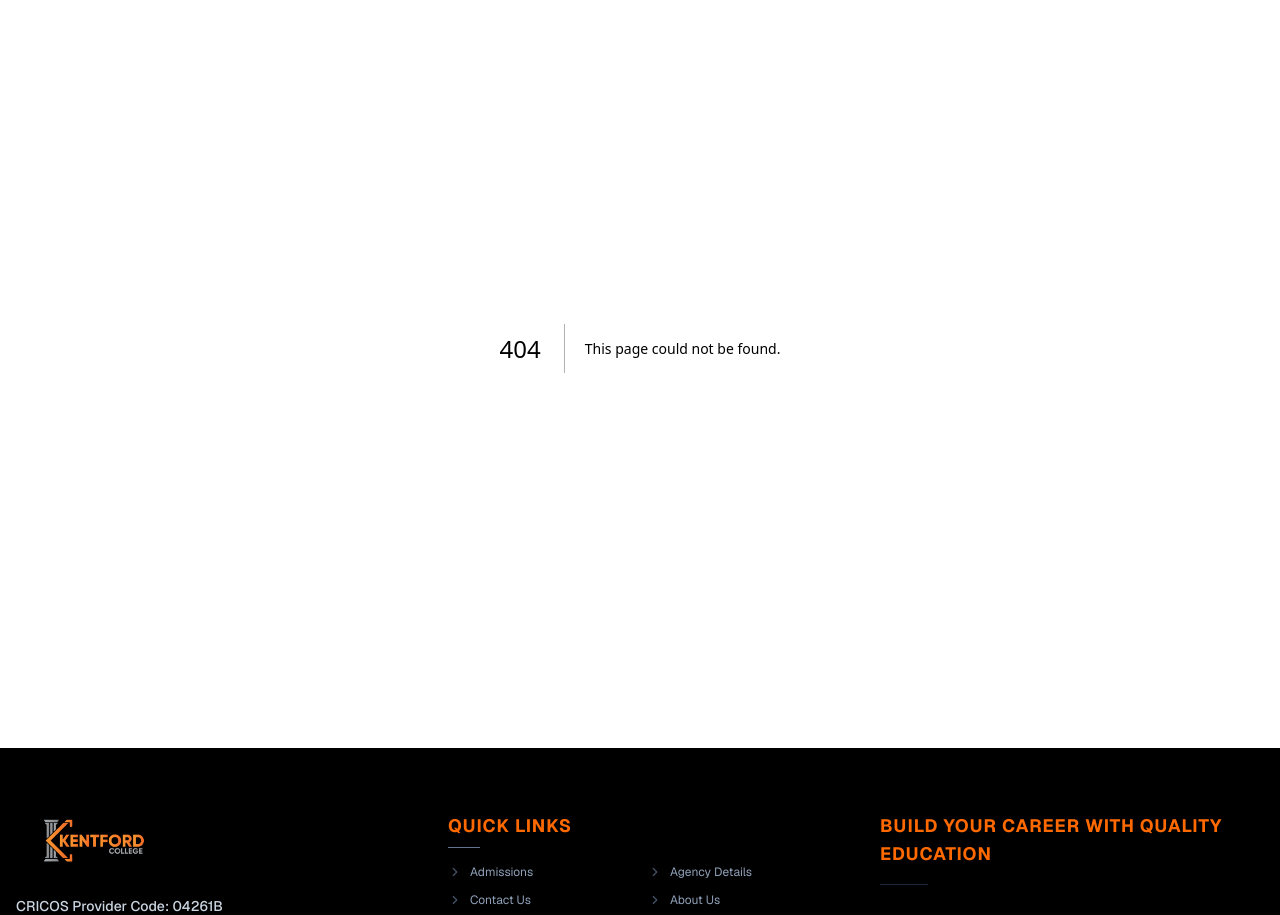
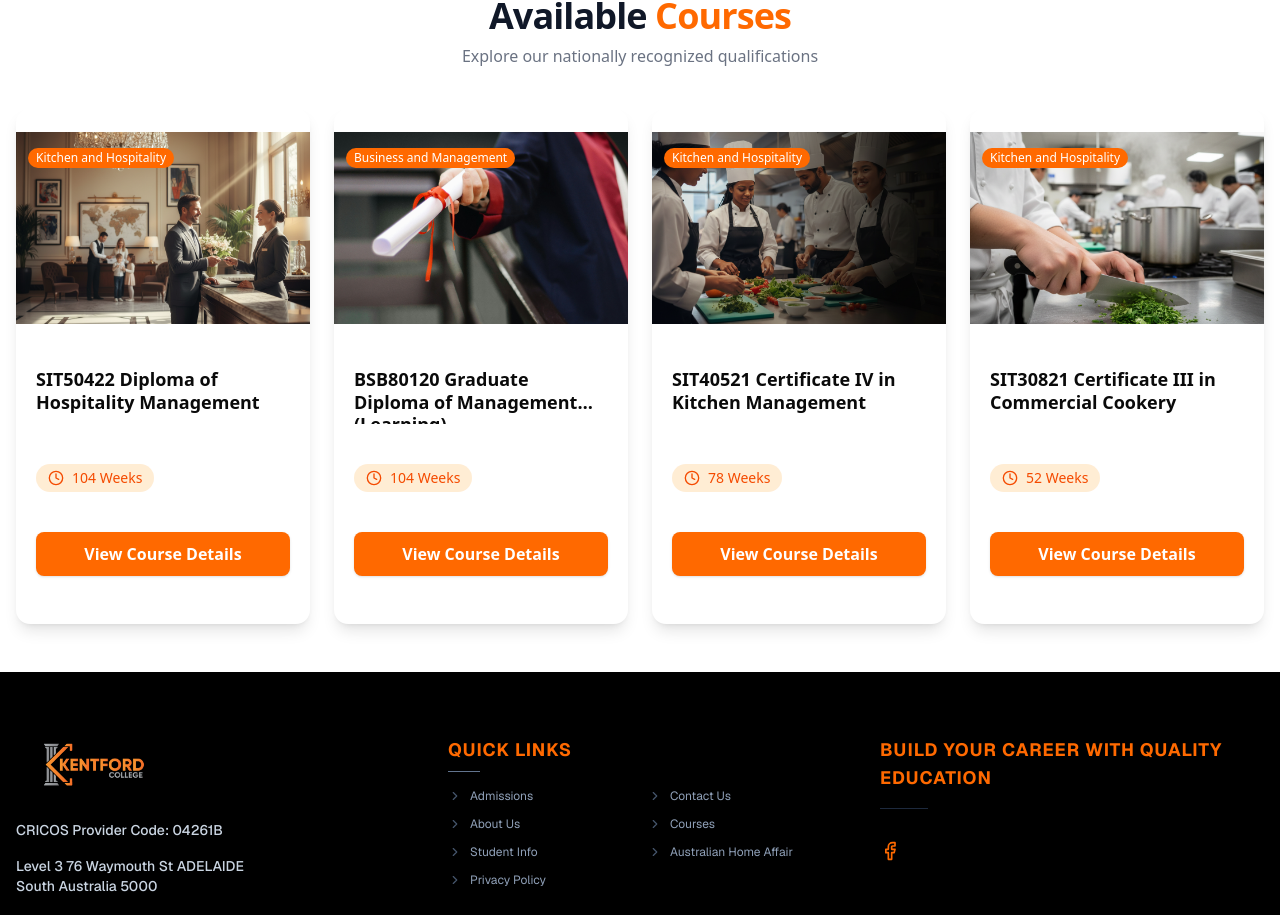
Before and after one commit to AmanDhungel/kentford, a Next.js app: page /courses in a window 1280 px wide. Before the commit this address had no page. Shown: the part 180-1095 px from the top of the page. Built offline with nearby package versions, Linux system fonts and the light colour scheme.

Commit message:
Contact us page and links added

```diff
--- /dev/null
+++ b/app/courses/page.tsx
@@ -0,0 +1,3 @@
+import CoursePage from "@/components/Courses";
+
+export default CoursePage;
--- a/components/ContactUs.tsx
+++ b/components/ContactUs.tsx
@@ -159,7 +159,7 @@ const ContactUsPage = () => {
           </div>
           <div className="w-full h-[450px] shadow-2xl overflow-hidden border-4 border-white">
             <iframe
-              src="https://www.google.com/maps/embed?pb=!1m18!1m12!1m3!1d3314.123456789!2d151.000000!3d-33.815000!2m3!1f0!2f0!3f0!3m2!1i1024!2i768!4f13.1!3m3!1m2!1s0x0%3A0x0!2zMzPCsDQ4JzU0LjAiUyAxNTHCsDAwJzAwLjAiRQ!5e0!3m2!1sen!2sau!4v1234567890"
+              src="https://www.google.com/maps/embed?pb=!1m18!1m12!1m3!1d94610.53652046126!2d138.5629008025764!3d-34.963711288100235!2m3!1f0!2f0!3f0!3m2!1i1024!2i768!4f13.1!3m3!1m2!1s0x6ab0cf004ef4bf95%3A0x163c74829214063e!2sKentford%20College!5e1!3m2!1sen!2snp!4v1772161283644!5m2!1sen!2snp"
               width="100%"
               height="100%"
               style={{ border: 0 }}
--- /dev/null
+++ b/components/Courses.tsx
@@ -0,0 +1,112 @@
+import React from "react";
+import {
+  Card,
+  CardContent,
+  CardFooter,
+  CardHeader,
+} from "@/components/ui/card";
+import { Badge } from "@/components/ui/badge";
+import { Clock } from "lucide-react"; // Install lucide-react if not present
+
+interface Course {
+  id: string;
+  category: string;
+  title: string;
+  duration: string;
+  image: string;
+  href: string;
+}
+
+const courses: Course[] = [
+  {
+    id: "sit50422",
+    category: "Kitchen and Hospitality",
+    title: "SIT50422 Diploma of Hospitality Management",
+    duration: "104 Weeks",
+    image: "/images/image-2.png",
+    href: "/course/diploma-of-hospitality-management",
+  },
+  {
+    id: "bsb80120",
+    category: "Business and Management",
+    title: "BSB80120 Graduate Diploma of Management (Learning)",
+    duration: "104 Weeks",
+    image: "/images/image-8.jpg",
+    href: "/course/graduate-diploma-of-management",
+  },
+  {
+    id: "sit40521",
+    category: "Kitchen and Hospitality",
+    title: "SIT40521 Certificate IV in Kitchen Management",
+    duration: "78 Weeks",
+    image: "/images/image-4.png",
+    href: "/course/certificate-in-kitchen-management",
+  },
+  {
+    id: "sit30821",
+    category: "Kitchen and Hospitality",
+    title: "SIT30821 Certificate III in Commercial Cookery",
+    duration: "52 Weeks",
+    image: "/images/image-3.png",
+    href: "/course/commercial-cookery",
+  },
+];
+
+const CoursePage = () => {
+  return (
+    <div className="container mx-auto py-12 px-4">
+      <div className="mb-10 text-center">
+        <h1 className="text-4xl font-bold tracking-tight text-gray-900 mb-2">
+          Available <span className="text-orange-500">Courses</span>
+        </h1>
+        <p className="text-gray-500">
+          Explore our nationally recognized qualifications
+        </p>
+      </div>
+
+      <div className="grid grid-cols-1 md:grid-cols-2 lg:grid-cols-4 gap-6">
+        {courses.map((course) => (
+          <Card
+            key={course.id}
+            className="overflow-hidden border-none shadow-lg hover:shadow-xl transition-shadow duration-300">
+            <div className="relative h-48 w-full overflow-hidden">
+              <img
+                src={course.image}
+                alt={course.title}
+                className="object-cover w-full h-full transition-transform duration-300 hover:scale-105"
+              />
+              <div className="absolute top-3 left-3">
+                <Badge className="bg-orange-500 hover:bg-orange-600 text-white border-none">
+                  {course.category}
+                </Badge>
+              </div>
+            </div>
+
+            <CardHeader className="p-5 pb-2">
+              <h3 className="font-bold text-lg leading-tight h-14 line-clamp-2">
+                {course.title}
+              </h3>
+            </CardHeader>
+
+            <CardContent className="px-5 pb-4">
+              <div className="flex items-center text-sm font-medium text-orange-600 bg-orange-100 w-fit px-3 py-1 rounded-full">
+                <Clock className="w-4 h-4 mr-2" />
+                {course.duration}
+              </div>
+            </CardContent>
+
+            <CardFooter className="px-5 pb-6">
+              <a
+                href={course.href}
+                className="w-full text-center py-2.5 rounded-md bg-orange-500 text-white font-semibold hover:bg-orange-600 transition-colors shadow-sm">
+                View Course Details
+              </a>
+            </CardFooter>
+          </Card>
+        ))}
+      </div>
+    </div>
+  );
+};
+
+export default CoursePage;
--- a/components/Footer.tsx
+++ b/components/Footer.tsx
@@ -10,7 +10,22 @@ import {
   Youtube,
   ChevronRight,
   ChevronUp,
+  Target,
 } from "lucide-react";
+
+const footerLabels = [
+  { label: "Admissions", href: "/how-to-apply" },
+  { label: "Contact Us", href: "/contact-us" },
+  { label: "About Us", href: "/about-us" },
+  { label: "Courses", href: "/courses" },
+  { label: "Student Info", href: "/entry-requirement" },
+  {
+    label: "Australian Home Affair",
+    href: "http://www.homeaffairs.gov.au/",
+    target: "_blank",
+  },
+  { label: "Privacy Policy", href: "/privacy-policy" },
+];
 
 export default function Footer() {
   const scrollToTop = () => {
@@ -51,21 +66,14 @@ export default function Footer() {
             </h3>
 
             <div className="grid grid-cols-2 gap-x-4 gap-y-3">
-              {[
-                "Admissions",
-                "Agency Details",
-                "Contact Us",
-                "About Us",
-                "Courses",
-                "Student Info",
-                "Online Learning",
-              ].map((link) => (
+              {footerLabels.map((item) => (
                 <Link
-                  key={link}
-                  href="#"
+                  key={item.label}
+                  href={item.href}
+                  target={item.target || "_self"}
                   className="flex items-center gap-2 text-xs text-slate-400 hover:text-[#00A9A5] transition-colors">
                   <ChevronRight size={14} className="text-slate-600" />
-                  {link}
+                  {item.label}
                 </Link>
               ))}
             </div>
@@ -80,22 +88,14 @@ export default function Footer() {
             </div>
 
             <div className="flex gap-6">
-              <Facebook
-                size={20}
-                className="cursor-pointer hover:text-[#00A9A5] transition-colors"
-              />
-              <Twitter
-                size={20}
-                className="cursor-pointer hover:text-[#00A9A5] transition-colors"
-              />
-              <Linkedin
-                size={20}
-                className="cursor-pointer hover:text-[#00A9A5] transition-colors"
-              />
-              <Youtube
-                size={20}
-                className="cursor-pointer hover:text-[#00A9A5] transition-colors"
-              />
+              <Link
+                href="https://www.facebook.com/profile.php?id=61562499548659"
+                target="_blank">
+                <Facebook
+                  size={20}
+                  className="cursor-pointer hover:text-[#00A9A5] transition-colors"
+                />
+              </Link>
             </div>
           </div>
         </div>
@@ -106,7 +106,6 @@ export default function Footer() {
           <ChevronUp size={24} />
         </button>
 
-        {/* Bottom Bar */}
         <div className="border-t border-slate-900 pt-8 text-center">
           <p className="text-[10px] text-slate-500 font-bold uppercase tracking-widest">
             © 2026 Kentford College of Technology, All Rights Reserved.
--- a/components/LearningSupport.tsx
+++ b/components/LearningSupport.tsx
@@ -12,6 +12,7 @@ import {
 } from "lucide-react";
 import { Card, CardContent, CardHeader, CardTitle } from "@/components/ui/card";
 import { Badge } from "@/components/ui/badge";
+import Link from "next/link";
 
 const LearningAndSupport = () => {
   const supportServices = [
@@ -75,7 +76,7 @@ const LearningAndSupport = () => {
     <div className="min-h-screen bg-white">
       <section className="relative h-[300px] w-full overflow-hidden">
         <img
-          src="/images/image-3.jpg"
+          src="/images/image-10.jpeg"
           alt="Kentford College Support"
           className="w-full h-full object-cover brightness-50"
         />
@@ -93,7 +94,7 @@ const LearningAndSupport = () => {
         <div className="flex flex-col items-start gap-2">
           <Badge
             variant="outline"
-            className="text-[#008080] border-[#008080] uppercase tracking-widest">
+            className="text-orange-500 border-orange-500 uppercase tracking-widest">
             Admissions
           </Badge>
           <h2 className="text-3xl font-bold text-gray-900">
@@ -111,8 +112,8 @@ const LearningAndSupport = () => {
               key={index}
               className="flex flex-col h-full border-none shadow-md hover:shadow-lg transition-all duration-300 group">
               <CardHeader className="pb-4">
-                <div className="w-12 h-12 bg-emerald-50 rounded-lg flex items-center justify-center mb-4 group-hover:bg-[#008080] transition-colors duration-300">
-                  <service.icon className="h-6 w-6 text-[#008080] group-hover:text-white transition-colors duration-300" />
+                <div className="w-12 h-12 bg-orange-50 rounded-lg flex items-center justify-center mb-4 group-hover:bg-orange-500 transition-colors duration-300">
+                  <service.icon className="h-6 w-6 text-orange-500 group-hover:text-white transition-colors duration-300" />
                 </div>
                 <CardTitle className="text-lg font-bold leading-tight text-slate-800">
                   {service.title}
@@ -139,9 +140,11 @@ const LearningAndSupport = () => {
             successful.
           </p>
           <div className="flex flex-wrap justify-center gap-4">
-            <button className="bg-[#008080] hover:bg-[#006666] text-white px-8 py-3 rounded-full font-bold uppercase text-sm transition-colors">
+            <Link
+              href={"/contact-us"}
+              className="bg-orange-500 hover:bg-[#006666] text-white px-8 py-3 rounded-full font-bold uppercase text-sm transition-colors">
               Contact Student Support
-            </button>
+            </Link>
           </div>
         </div>
       </section>
```
